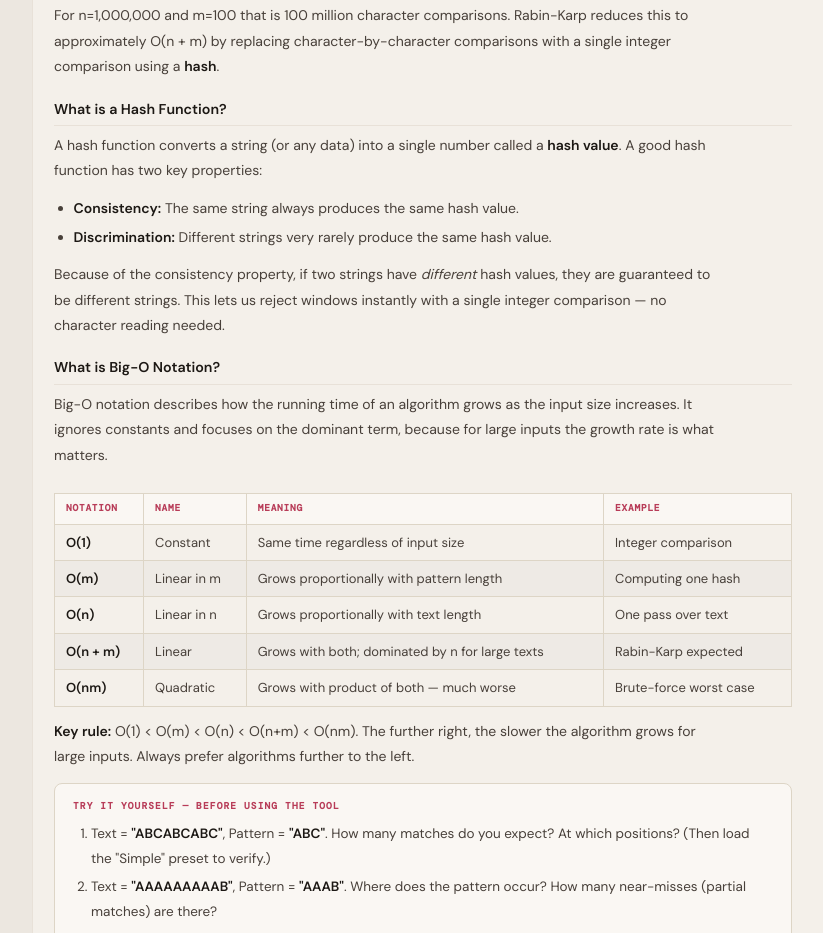
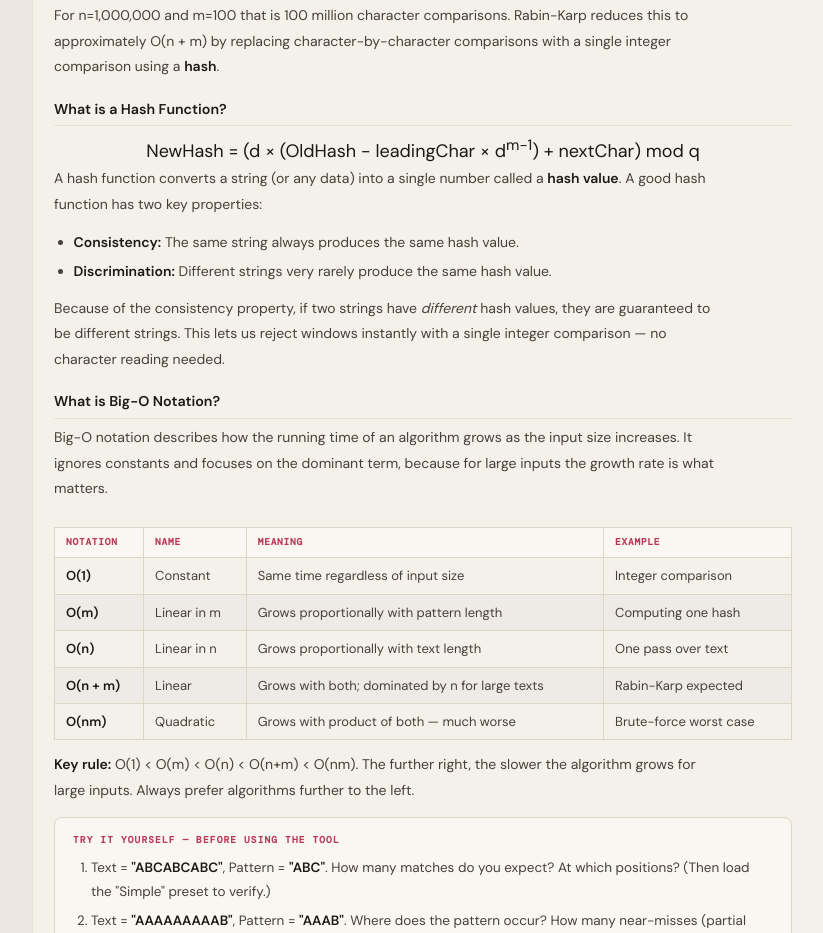
Before and after one commit to iuyum/Rabin-Karp-String-Matching, a plain HTML site: page index.html in a window 1280 px wide. Shown: the part 1768-2701 px from the top of the page, without its empty margins (427-1250 px from the left). Drawn offline with nearby package versions, Linux system fonts and the light colour scheme; a web font is replaced by a local one.

Commit message:
Added hash formula

```diff
--- a/index.html
+++ b/index.html
@@ -625,6 +625,9 @@ Matches   →  shift s = 0, s = 9, s = 12</pre></div>
     <p class="ns-p">For n=1,000,000 and m=100 that is 100 million character comparisons. Rabin-Karp reduces this to approximately O(n + m) by replacing character-by-character comparisons with a single integer comparison using a <strong>hash</strong>.</p>
 
     <h3 class="ns-h3">What is a Hash Function?</h3>
+    <p style="text-align:center; font-size:18px;">
+  NewHash = (d × (OldHash − leadingChar × d<sup>m-1</sup>) + nextChar) mod q
+</p>
     <p class="ns-p">A hash function converts a string (or any data) into a single number called a <strong>hash value</strong>. A good hash function has two key properties:</p>
     <ul class="ns-ul">
       <li><strong>Consistency:</strong> The same string always produces the same hash value.</li>
```
